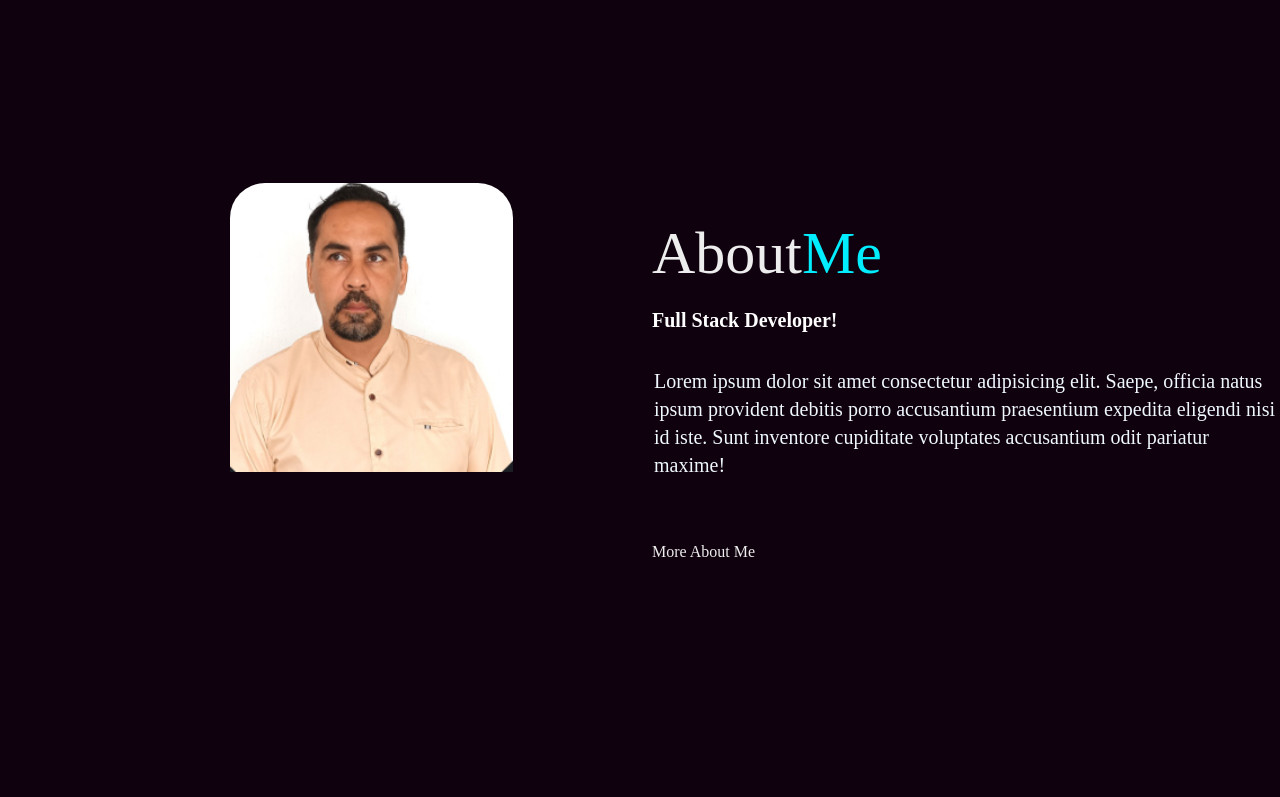
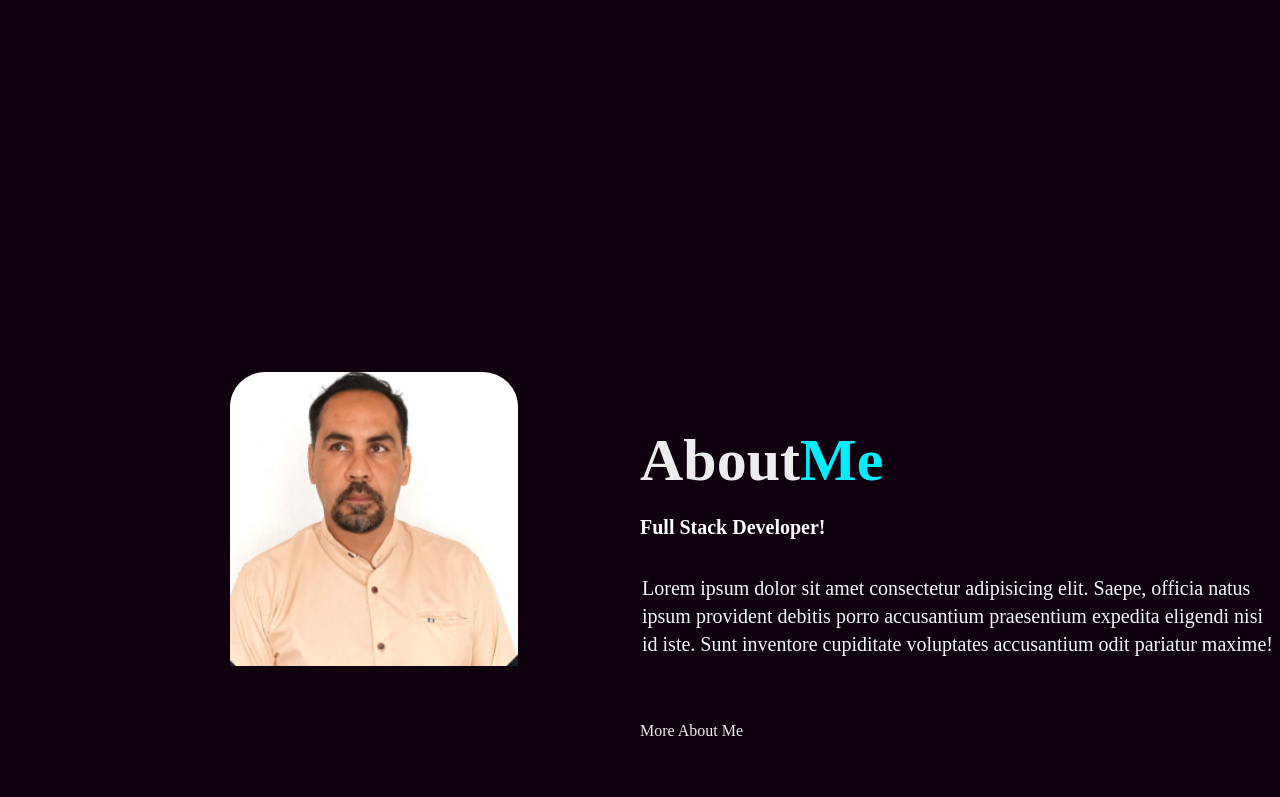
Before and after one commit to Cefz19/Curriculum-js, a website built with webpack: page public/index.html in a window 1280 px wide. Shown: the part 617-1414 px from the top of the page. Before the commit the page ends 1215 px from the top, so only its background shows below. Built offline with nearby package versions, Linux system fonts and the light colour scheme.

Commit message:
Change About component to refactor the styles}

```diff
--- a/src/pages/About.js
+++ b/src/pages/About.js
@@ -1,9 +1,11 @@
 const About = () => {
     const view = `
-        <section class="about" id="about">
-            <div class="about-img">
+        <section class="about__container" id="about">
+
+            <div class="container__img">
                 <img src="/assets/Cesar.png" alt="My photo">
             </div>
+
             <div class="about-text">
                 <h2>About<span>Me</span></h2>
                 <h4>Full Stack Developer!</h4>
@@ -11,6 +13,7 @@ const About = () => {
                 </p>
                 <a href="#" class="btn-box">More About Me</a>
             </div>
+
         </section>
     `
     return view;
--- a/src/style/SCSS/base/_reset.scss
+++ b/src/style/SCSS/base/_reset.scss
@@ -30,11 +30,6 @@ img {
   display: block;
 }
 
-/* Quita estilos de encabezados */
-h1, h2, h3, h4, h5, h6 {
-  font-size: inherit;
-  font-weight: normal;
-}
 
 /* Quita estilos de botones */
 button {
--- a/src/style/SCSS/compónents/_about.scss
+++ b/src/style/SCSS/compónents/_about.scss
@@ -1,14 +1,14 @@
-.about {
+.about__container {
+  width: 100vw;
+  height: 100vh;
   display: grid;
   grid-template-columns: repeat(2, 1fr);
+  justify-content: center;
   align-items: center;
-  gap: 1.5rem;
-}
-.about-container{
-  opacity: 0;
+  opacity: 1;
   transition: opacity 0.5s ease-in-out;
 }
-.about-img img {
+.container__img img {
   margin: 0 230px;
   padding-bottom: 20%;
   max-width: 630px;
```
